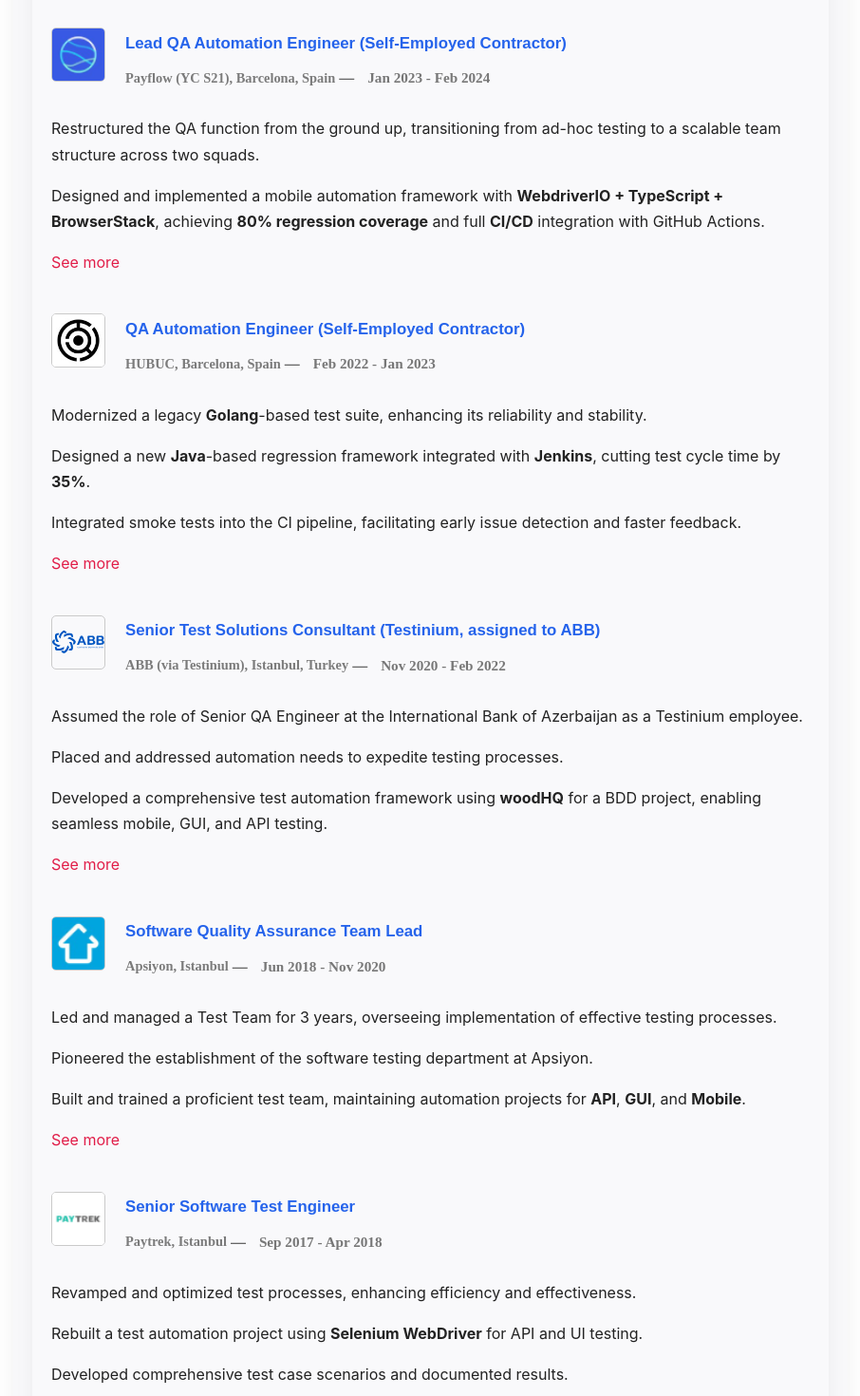
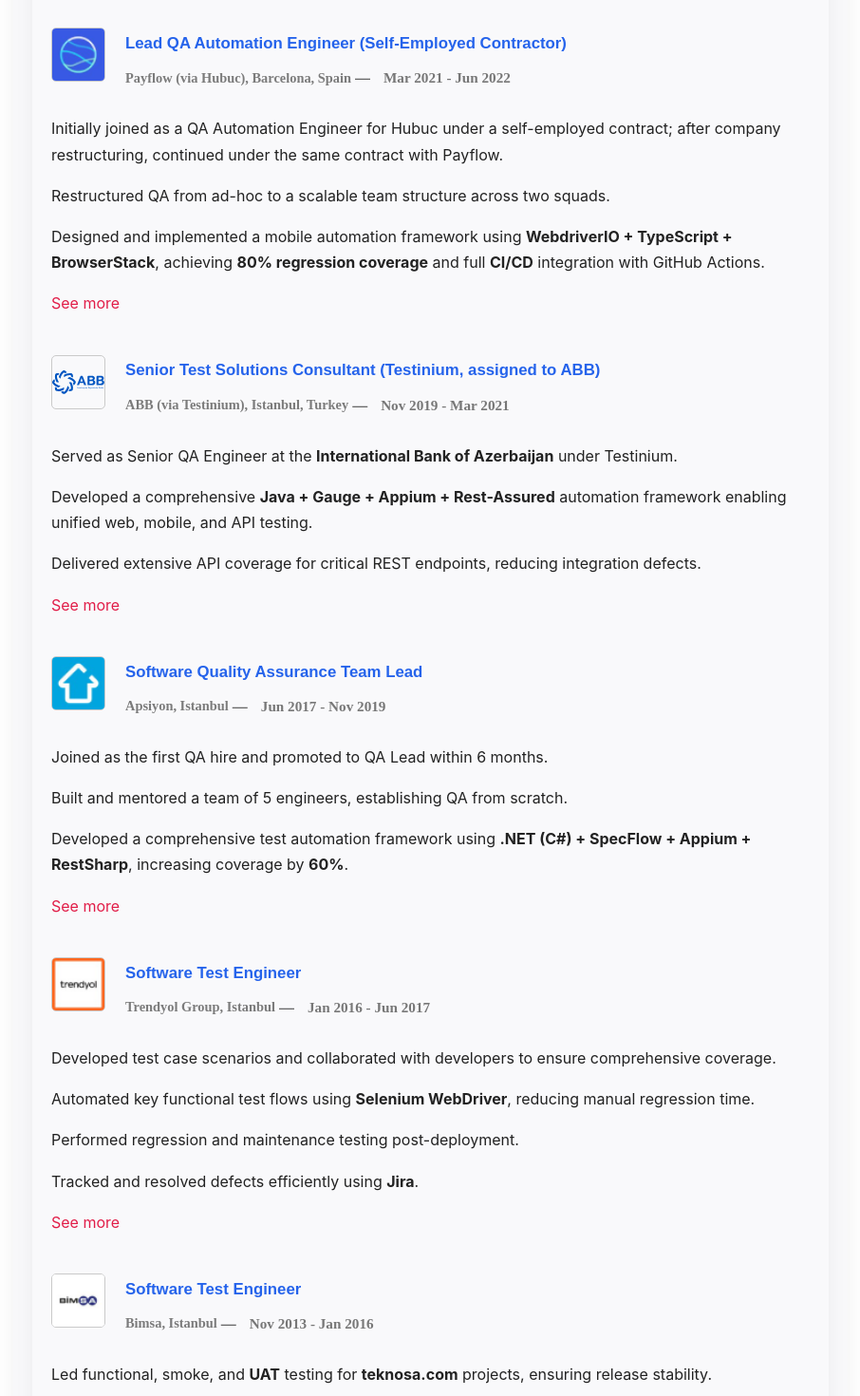
Before and after one commit to serhatozdursun/resume, a Next.js app: page / in a window 1280 px wide. Shown: the part 1540-3010 px from the top of the page at 95% size, without its empty margins (279-1185 px from the left). Built offline with nearby package versions, Linux system fonts and the light colour scheme; no server answers.

Commit message:
Exprience (#140)
* desing change

* CTAL-TM

* // NOSONAR

* // NOSONAR

* // NOSONAR

* fix compenent tests

* fix compenent tests

* update head

* new exam

* new exam

* fix crush and reduce duplucation

* atsqa.org

* more unit test

* add some unit tests

* exprience

* yarn

```diff
--- a/src/components/ExperiencesComponents.tsx
+++ b/src/components/ExperiencesComponents.tsx
@@ -31,7 +31,7 @@ const experiences: Experience[] = [
     companyWebsite: 'https://poqcommerce.com',
     dateRange: 'Aug 2023 - Present',
     description:
-      '<p>At Poq, improved mobile app quality by upgrading the <strong>Java</strong> + Appium automation framework (executed via BrowserStack), strengthening regression coverage and reducing production issues..</p><p>Led a full audit and update of <strong>TestRail</strong> regression suites for <strong>40+ enterprise retail brands</strong> (e.g., Hot Topic, e.l.f. Beauty, Cotton Traders, SNIPES), ensuring coverage reflected unique client customizations.</p><p>Revamped and integrated <strong>Postman API</strong> test collections into <strong>Azure Pipelines (CI/CD)</strong>, reducing execution time by <strong>30%</strong> and boosting reliability.</p><p>Drove performance testing for large-scale retail events (e.g., Black Friday, major client launches) using <strong>JMeter + Python</strong> on <strong>Azure VMs</strong>, proactively identifying and resolving bottlenecks.</p><p>Built an <strong>AI-powered Python tool</strong> to analyze JMeter results and generate QA insights; later extended it with <strong>OpenAI APIs</strong> for automated summaries and recommendations.</p><p>Retained as a key QA engineer despite three rounds of contract reductions, recognized for performance, adaptability, and value-added contributions.</p>',
+      '<p>At Poq, improved mobile app quality by upgrading the <strong>Java</strong> + Appium automation framework (executed via BrowserStack), strengthening regression coverage and reducing production issues.</p><p>Led a full audit and update of <strong>TestRail</strong> regression suites for <strong>40+ enterprise retail brands</strong> (e.g., Hot Topic, e.l.f. Beauty, Cotton Traders, SNIPES), ensuring coverage reflected unique client customizations.</p><p>Revamped and integrated <strong>Postman API</strong> test collections into <strong>Azure Pipelines (CI/CD)</strong>, reducing execution time by <strong>30%</strong> and boosting reliability.</p><p>Drove performance testing for large-scale retail events (e.g., Black Friday, major client launches) using <strong>JMeter + Python</strong> on <strong>Azure VMs</strong>, proactively identifying and resolving bottlenecks.</p><p>Built an <strong>AI-powered Python tool</strong> to analyze JMeter results and generate QA insights; later extended it with <strong>OpenAI APIs</strong> for automated summaries and recommendations.</p><p>Retained as a key QA engineer despite three rounds of contract reductions, recognized for performance, adaptability, and value-added contributions.</p>',
   },
   {
     title:
@@ -39,63 +39,45 @@ const experiences: Experience[] = [
     company: 'Affirm, United States',
     companyLogo: '/affirm_logo.jpeg',
     companyWebsite: 'https://www.affirm.com/',
-    dateRange: 'Sep 2024 - Sep 2025',
+    dateRange: 'Jun 2022 - Aug 2023',
     description:
       '<p>Introduced end-to-end automation coverage for the <strong>virtual card lifecycle</strong> (Card Creation, Authorization, Capture, Refund, Reversal), increasing confidence in release readiness.</p><p>Contributed to backend quality by fixing bugs and extending test helper services (sandbox stubs, simulations, mock services) used across engineering teams.</p><p>Added and maintained <strong>unit tests</strong> for backend services supporting the Virtual Card module, ensuring higher reliability and reducing integration defects.</p><p>Enhanced internal <strong>transaction simulation tools</strong>, resolving critical defects and extending unit test coverage to complex edge cases for Affirm’s support workflows.</p><p>Improved Affirm’s shared <strong>Python-based test framework</strong>, making it more maintainable, reusable, and accessible for QA engineers across squads.</p><p>Partnered with developers and product managers to align QA with delivery goals, leveraging <strong>Jira</strong>, <strong>Notion</strong>, <strong>Git</strong>, <strong>Postman</strong>, and internal CI processes.</p>',
   },
   {
     title: 'Lead QA Automation Engineer (Self-Employed Contractor)',
-    company: 'Payflow (YC S21), Barcelona, Spain',
+    company: 'Payflow (via Hubuc), Barcelona, Spain',
     companyLogo: '/payflow_es_logo.png',
     companyWebsite: 'https://www.payflow.es/',
-    dateRange: 'Jan 2023 - Feb 2024',
+    dateRange: 'Mar 2021 - Jun 2022',
     description:
-      '<p>Restructured the QA function from the ground up, transitioning from ad-hoc testing to a scalable team structure across two squads.</p><p>Designed and implemented a mobile automation framework with <strong>WebdriverIO + TypeScript + BrowserStack</strong>, achieving <strong>80% regression coverage</strong> and full <strong>CI/CD</strong> integration with GitHub Actions.</p><p>Delivered web UI coverage with <strong>Selenium + TypeScript</strong> and API automation with <strong>Axios + Jest</strong>, ensuring consistent validation of admin dashboards and public APIs.</p><p>Introduced team-wide QA processes to balance coverage across limited resources (2 QAs), fostering accountability and quality-first delivery.</p><p>Promoted to QA Lead, mentoring engineers and embedding QA practices that increased development speed, reduced escaped defects, and improved release confidence.</p>',
-  },
-  {
-    title: 'QA Automation Engineer (Self-Employed Contractor)',
-    company: 'HUBUC, Barcelona, Spain',
-    companyLogo: '/hubuc_logo.jpeg',
-    companyWebsite: 'https://www.hubuc.com/',
-    dateRange: 'Feb 2022 - Jan 2023',
-    description:
-      '<p>Modernized a legacy <strong>Golang</strong>-based test suite, enhancing its reliability and stability.</p><p>Designed a new <strong>Java</strong>-based regression framework integrated with <strong>Jenkins</strong>, cutting test cycle time by <strong>35%</strong>.</p><p>Integrated smoke tests into the CI pipeline, facilitating early issue detection and faster feedback.</p><p>Achieved a <strong>90%</strong> increase in automation coverage while maintaining performance across existing projects.</p>',
+      '<p>Initially joined as a QA Automation Engineer for Hubuc under a self-employed contract; after company restructuring, continued under the same contract with Payflow.</p><p>Restructured QA from ad-hoc to a scalable team structure across two squads.</p><p>Designed and implemented a mobile automation framework using <strong>WebdriverIO + TypeScript + BrowserStack</strong>, achieving <strong>80% regression coverage</strong> and full <strong>CI/CD</strong> integration with GitHub Actions.</p><p>Delivered web UI coverage with <strong>Selenium + TypeScript</strong> and API automation with <strong>Axios + Jest</strong>.</p><p>Mentored engineers and embedded QA practices that increased development speed, reduced escaped defects, and improved release confidence.</p>',
   },
   {
     title: 'Senior Test Solutions Consultant (Testinium, assigned to ABB)',
     company: 'ABB (via Testinium), Istanbul, Turkey',
     companyLogo: '/abb.svg',
     companyWebsite: 'https://abb-bank.az/',
-    dateRange: 'Nov 2020 - Feb 2022',
+    dateRange: 'Nov 2019 - Mar 2021',
     description:
-      '<p>Assumed the role of Senior QA Engineer at the International Bank of Azerbaijan as a Testinium employee.</p><p>Placed and addressed automation needs to expedite testing processes.</p><p>Developed a comprehensive test automation framework using <strong>woodHQ</strong> for a BDD project, enabling seamless mobile, GUI, and API testing.</p><p>Created a user-friendly interface within the framework, allowing non-coders to effortlessly generate new test cases.</p><p>Mentored and trained junior and mid-level QA team members to heighten their self-sufficiency and proficiency in executing automation tests.</p>',
+      '<p>Served as Senior QA Engineer at the <strong>International Bank of Azerbaijan</strong> under Testinium.</p><p>Developed a comprehensive <strong>Java + Gauge + Appium + Rest-Assured</strong> automation framework enabling unified web, mobile, and API testing.</p><p>Delivered extensive API coverage for critical REST endpoints, reducing integration defects.</p><p>Mentored junior engineers, promoting a self-sufficient and quality-driven team culture.</p><p>Integrated automation with CI/CD pipelines to accelerate release validation.</p>',
   },
   {
     title: 'Software Quality Assurance Team Lead',
     company: 'Apsiyon, Istanbul',
     companyLogo: '/apsiyon_logo.png',
     companyWebsite: 'https://www.apsiyon.com/en/products/apsiyon',
-    dateRange: 'Jun 2018 - Nov 2020',
+    dateRange: 'Jun 2017 - Nov 2019',
     description:
-      '<p>Led and managed a Test Team for 3 years, overseeing implementation of effective testing processes.</p><p>Pioneered the establishment of the software testing department at Apsiyon.</p><p>Built and trained a proficient test team, maintaining automation projects for <strong>API</strong>, <strong>GUI</strong>, and <strong>Mobile</strong>.</p><p>Restructured existing testing processes, enhancing efficiency and quality.</p><p>Spearheaded development of test automation projects from scratch, improving coverage and capability.</p>',
-  },
-  {
-    title: 'Senior Software Test Engineer',
-    company: 'Paytrek, Istanbul',
-    companyLogo: '/paytrek_logo.png',
-    companyWebsite: 'https://www.linkedin.com/company/paytrek/',
-    dateRange: 'Sep 2017 - Apr 2018',
-    description:
-      '<p>Revamped and optimized test processes, enhancing efficiency and effectiveness.</p><p>Rebuilt a test automation project using <strong>Selenium WebDriver</strong> for API and UI testing.</p><p>Developed comprehensive test case scenarios and documented results.</p><p>Utilized <strong>Jira</strong> for issue reporting, tracking, and coordinated retesting.</p><p>Performed regular regression testing using <strong>Jenkins</strong> to ensure stability prior to publishing.</p>',
+      '<p>Joined as the first QA hire and promoted to QA Lead within 6 months.</p><p>Built and mentored a team of 5 engineers, establishing QA from scratch.</p><p>Developed a comprehensive test automation framework using <strong>.NET (C#) + SpecFlow + Appium + RestSharp</strong>, increasing coverage by <strong>60%</strong>.</p><p>Integrated <strong>Azure DevOps</strong> pipelines and <strong>SonarQube</strong>, reducing validation time by 40%.</p><p>Fostered a culture of continuous improvement and shift-left testing.</p>',
   },
   {
     title: 'Software Test Engineer',
     company: 'Trendyol Group, Istanbul',
     companyLogo: '/trendyolgroup_logo.png',
     companyWebsite: 'https://www.linkedin.com/company/trendyolgroup/',
-    dateRange: 'Jan 2017 - Aug 2017',
+    dateRange: 'Jan 2016 - Jun 2017',
     description:
-      '<p>Developed test case scenarios for functional testing and collaborated effectively with developers.</p><p>Executed rigorous functional tests and documented results for analysis.</p><p>Reported and tracked issues using <strong>Jira</strong>; supported efficient resolution.</p><p>Performed retesting after bug fixes and maintenance testing after live deployment.</p><p>Automated test cases using <strong>Selenium WebDriver</strong>, improving efficiency.</p>',
+      '<p>Developed test case scenarios and collaborated with developers to ensure comprehensive coverage.</p><p>Automated key functional test flows using <strong>Selenium WebDriver</strong>, reducing manual regression time.</p><p>Performed regression and maintenance testing post-deployment.</p><p>Tracked and resolved defects efficiently using <strong>Jira</strong>.</p>',
   },
   {
     title: 'Software Test Engineer',
@@ -103,27 +85,27 @@ const experiences: Experience[] = [
     companyLogo: '/bimsa.png',
     companyWebsite:
       'https://www.linkedin.com/company/bimsa/?originalSubdomain=tr',
-    dateRange: 'Nov 2014 - Dec 2016',
+    dateRange: 'Nov 2013 - Jan 2016',
     description:
-      '<p>Conducted static tests during initial phases of <strong>teknosa.com</strong> projects.</p><p>Prepared test case scenarios for functional testing and shared with developers.</p><p>Performed smoke and functional testing; generated comprehensive reports.</p><p>Reported issues using <strong>Jira</strong> and tracked/retested after fixes.</p><p>Supported <strong>UAT</strong>, provided data for analysis, and conducted regression and maintenance testing post-release.</p><p>Automated test cases using <strong>Selenium WebDriver</strong>.</p>',
+      '<p>Led functional, smoke, and <strong>UAT</strong> testing for <strong>teknosa.com</strong> projects, ensuring release stability.</p><p>Automated key test flows using <strong>Selenium WebDriver</strong> to improve accuracy and efficiency.</p><p>Developed and maintained test cases for API and UI validation.</p><p>Collaborated with developers to troubleshoot issues and refine release quality.</p>',
   },
   {
     title: 'Software Testing and Quality Specialist',
     company: 'Sigortam.Net, Istanbul',
     companyLogo: '/sigortam_net_logo.png',
     companyWebsite: 'https://www.linkedin.com/company/sigortam-net/',
-    dateRange: 'Mar 2013 - Nov 2014',
+    dateRange: 'Mar 2012 - Nov 2013',
     description:
-      '<p>Executed testing for quality control and UAT while adhering to functional requirements.</p><p>Monitored product usability based on business requirements and technical analysis.</p><p>Developed and implemented test plans for functional, integration, UAT, and performance testing.</p><p>Documented detailed test result reports to identify improvements.</p><p>Ensured test coverage efficiency and used <strong>Selenium IDE</strong> to automate test scripts.</p><p>Provided timely user support by resolving incidents and needs.</p>',
+      '<p>Planned and executed comprehensive testing across functional, integration, and user acceptance layers.</p><p>Automated repeatable test flows using <strong>Selenium IDE</strong>, increasing test efficiency.</p><p>Created and managed detailed test reports to support data-driven quality analysis.</p><p>Collaborated with business stakeholders to ensure user acceptance and delivery alignment.</p>',
   },
   {
     title: 'Software Testing and Quality Specialist',
     company: 'SET YAZILIM, Istanbul',
     companyLogo: '/setyazilim_logo.png',
     companyWebsite: 'https://www.linkedin.com/company/set-yazilim/',
-    dateRange: 'Oct 2011 - Mar 2013',
+    dateRange: 'Oct 2010 - Mar 2012',
     description:
-      '<p>Developed and documented test scenarios aligned with analysis documents for effective functional testing.</p><p>Supported customers during <strong>UAT</strong> for smooth execution and optimal performance.</p><p>Prepared and delivered customer demos, presentations, and user manuals.</p><p>Conscientiously conducted and documented test runs, maintaining detailed records.</p>',
+      '<p>Designed and executed functional test scenarios aligned with business requirements.</p><p>Provided expert support to customers during <strong>User Acceptance Testing (UAT)</strong>.</p><p>Delivered training, demos, and documentation to ensure smooth onboarding.</p><p>Executed and documented test results, supporting continuous product improvement.</p>',
   },
 ];
 
```
Also changed, not shown: 1 other file (tests, documents, lock files or other folders).
